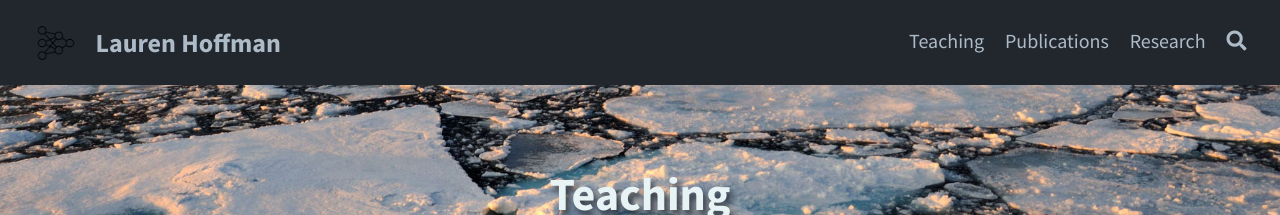
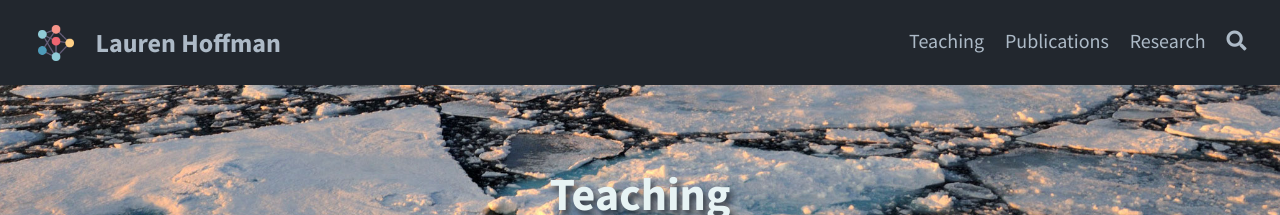
Before and after one commit to lahoffman/lahoffman.github.io, a Jekyll site: the page built from pages/outreach.html, in a window 1280 px wide. Shown: the top 215 px of the page. Built offline with Jekyll 4.4.1, drawn with Linux system fonts in a browser that asks for light colours.

Commit message:
Update _config.yml

```diff
--- a/_config.yml
+++ b/_config.yml
@@ -8,8 +8,8 @@
 # THEME-SPECIFIC CONFIGURATION
 title: Lauren Hoffman                                    # site's title
 description: "Oceanographer"      # used by search engines
-avatar: assets/img/icon_nn.png                         # Empty for no avatar in navbar
-favicon: assets/img/icon_nn.png                            # Icon displayed in the tab
+avatar: assets/img/nn_icon.png                         # Empty for no avatar in navbar
+favicon: assets/img/nn_icon.png                            # Icon displayed in the tab
 
 # Header and footer text
 header_text: Change <code>header_text</code> in <code>_config.yml</code>  # Change Blog header text
```
